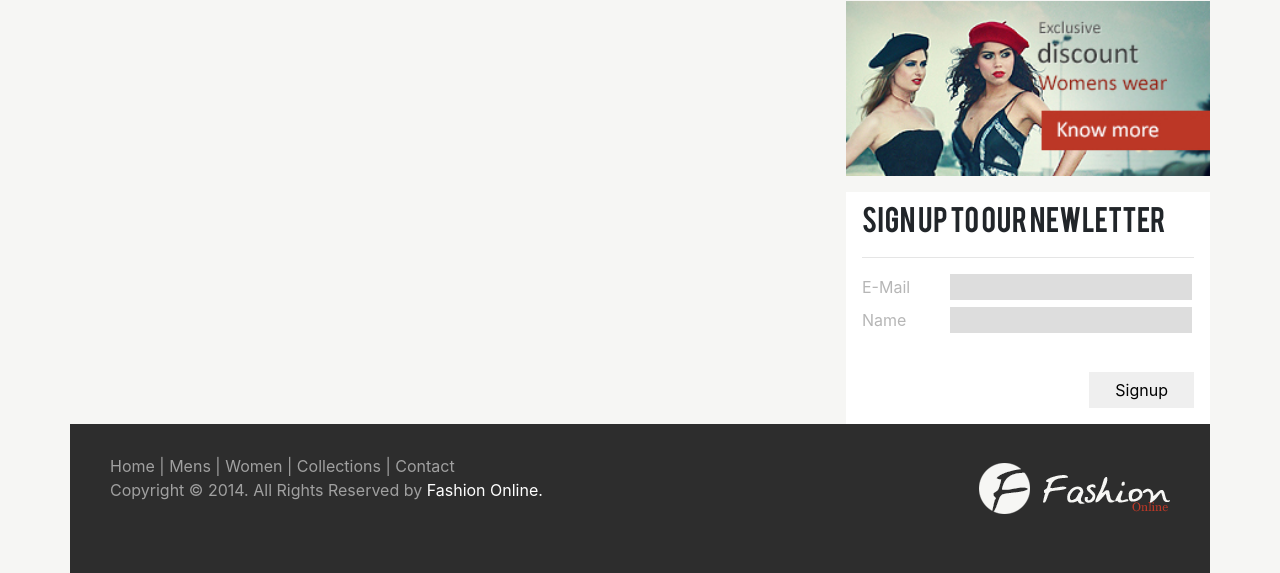
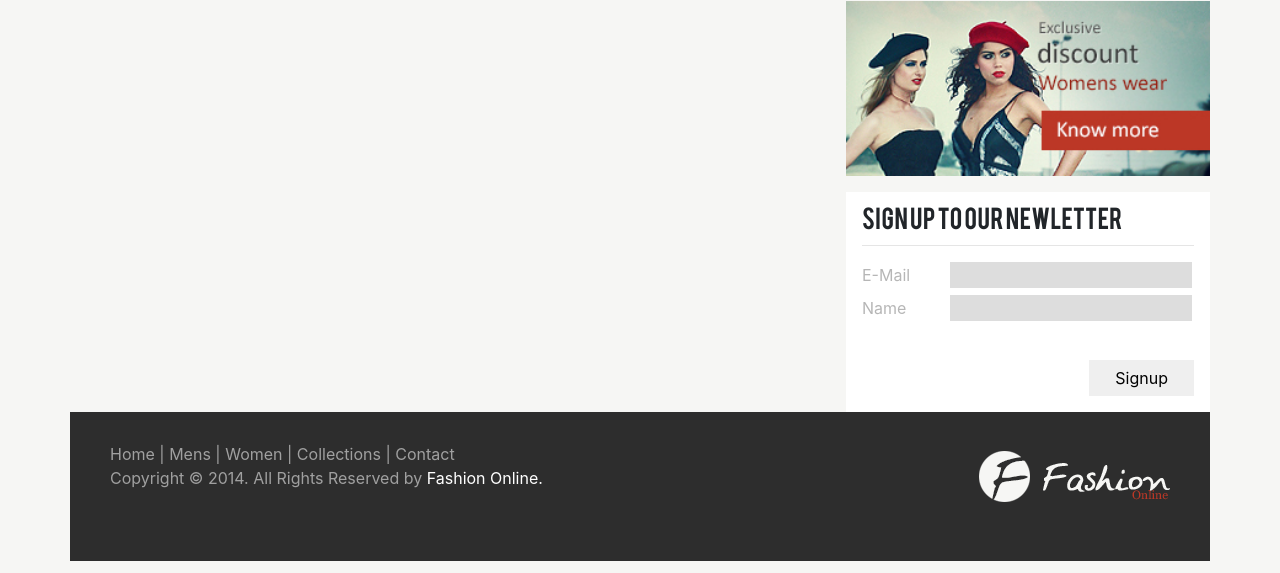
Before and after one commit to kebabmix/Fashion-Online, a PHP site: page / in a window 1280 px wide. Shown: the part 497-1070 px from the top of the page. Run offline with PHP 8.4, Linux system fonts and the light colour scheme; some libraries are stand-ins or nearby versions.

Commit message:
newsletter fix

```diff
--- a/public_html/content/css/style.css
+++ b/public_html/content/css/style.css
@@ -14,6 +14,10 @@ body {
 .newsletter {
     background-color: #fff;
     padding: 1rem;
+}
+
+.newsletter hr {
+    margin-top: 0;
 }
 
 .newsletter input {
@@ -47,10 +51,9 @@ body {
          url('../font/bebas/bebas___-webfont.svg#bebasregular') format('svg');
     font-weight: normal;
     font-style: normal;
-
 }
 
-h1,h2,h3 {
+h1,h2,h3,h4 {
   font-family: bebasregular;
 }
 
--- a/public_html/index.php
+++ b/public_html/index.php
@@ -14,7 +14,7 @@ require_once 'incl/header.php'; ?>
             <img src="content/img/campaign.jpg" alt="" class="col-12">
             <img src="content/img/campaign-2.jpg" alt="" class="col-12">
             <form class="newsletter" method="post">
-                <h3>Sign up to our newletter</h3>
+                <h4>Sign up to our newletter</h4>
                 <hr>
                 <label for="inputEmail" class="col-3">E-Mail</label>
                 <input type="email" name="email" id="inputEmail" class="">
```
